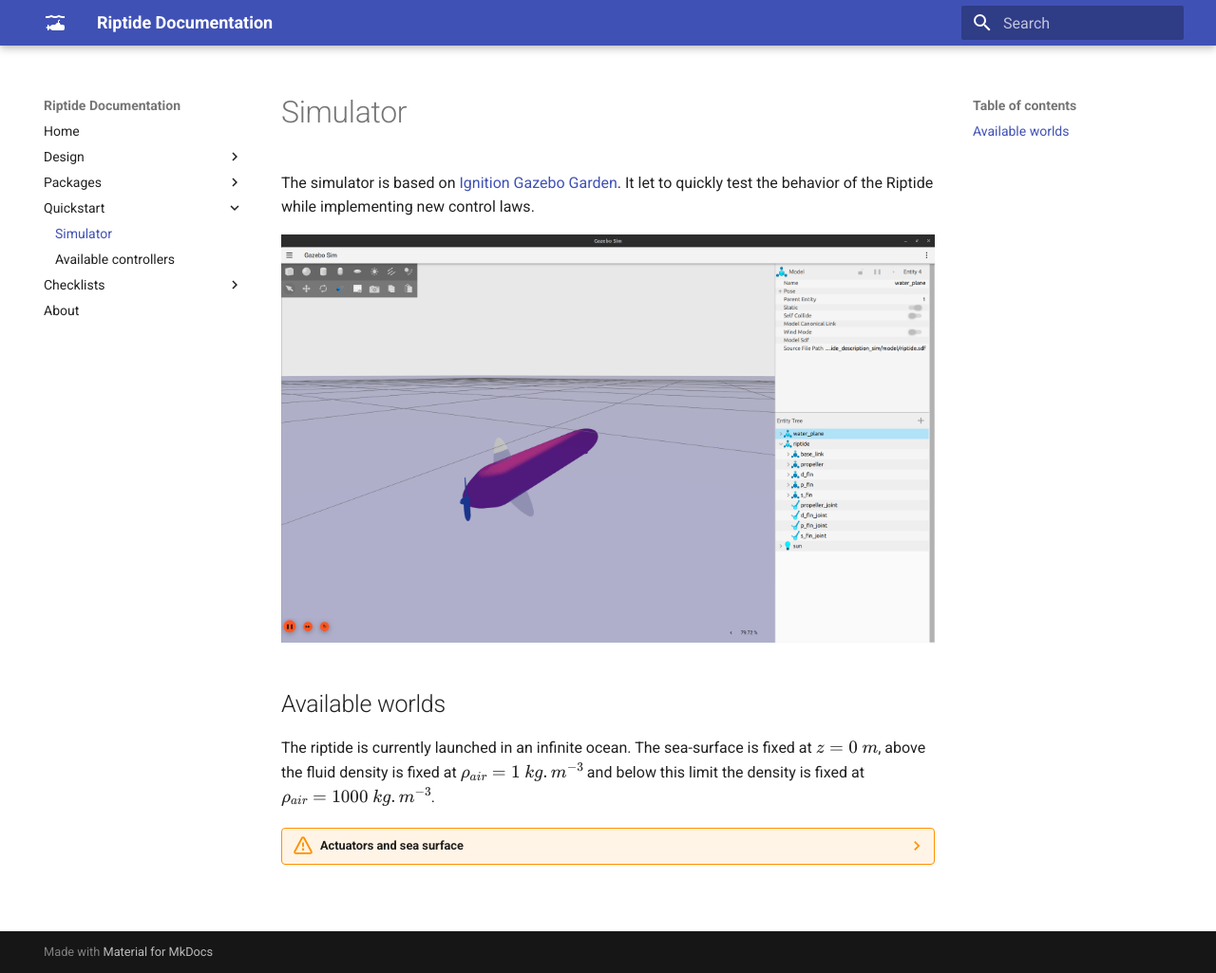
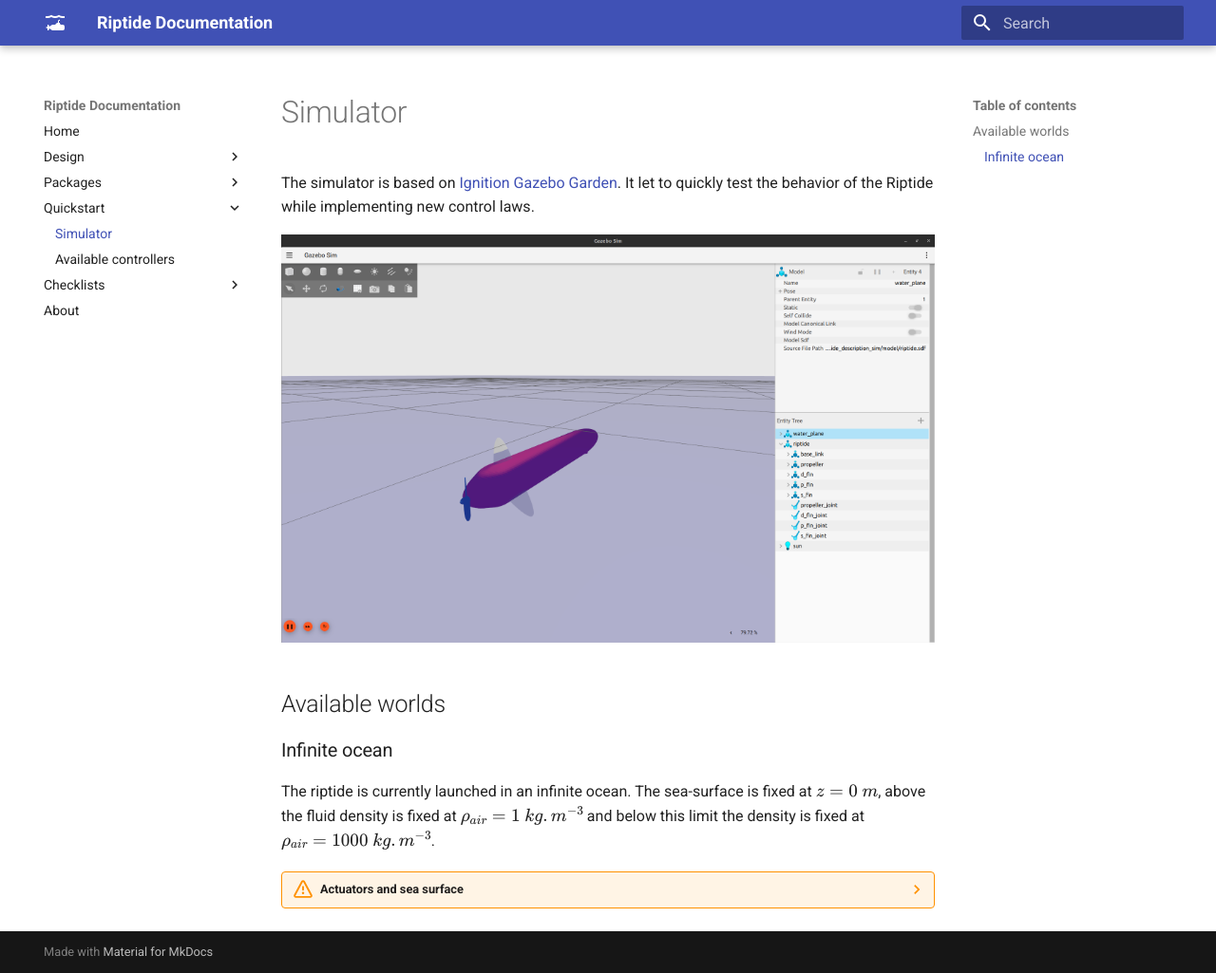
Before and after one commit to Riptide-team/riptide-team.github.io, an MkDocs documentation site: the page built from docs/quickstart/simulator.md, in a window 1280 px wide and 1025 px high. Shown: the whole window at 95% size. Built offline with MkDocs 1.6.1 and Material for MkDocs 9.7.7, drawn with Linux system fonts in a browser that asks for light colours.

Commit message:
Adding world name

```diff
--- a/docs/quickstart/simulator.md
+++ b/docs/quickstart/simulator.md
@@ -6,6 +6,8 @@ The simulator is based on [Ignition Gazebo Garden](https://gazebosim.org/home).
 
 ## Available worlds
 
+### Infinite ocean
+
 The riptide is currently launched in an infinite ocean. The sea-surface is fixed at $z = 0\ m$, above the fluid density is fixed at $\rho_{air} = 1\ kg.m^{-3}$ and below this limit the density is fixed at $\rho_{air} = 1000\ kg.m^{-3}$.
 
 ??? Warning "Actuators and sea surface"
```
